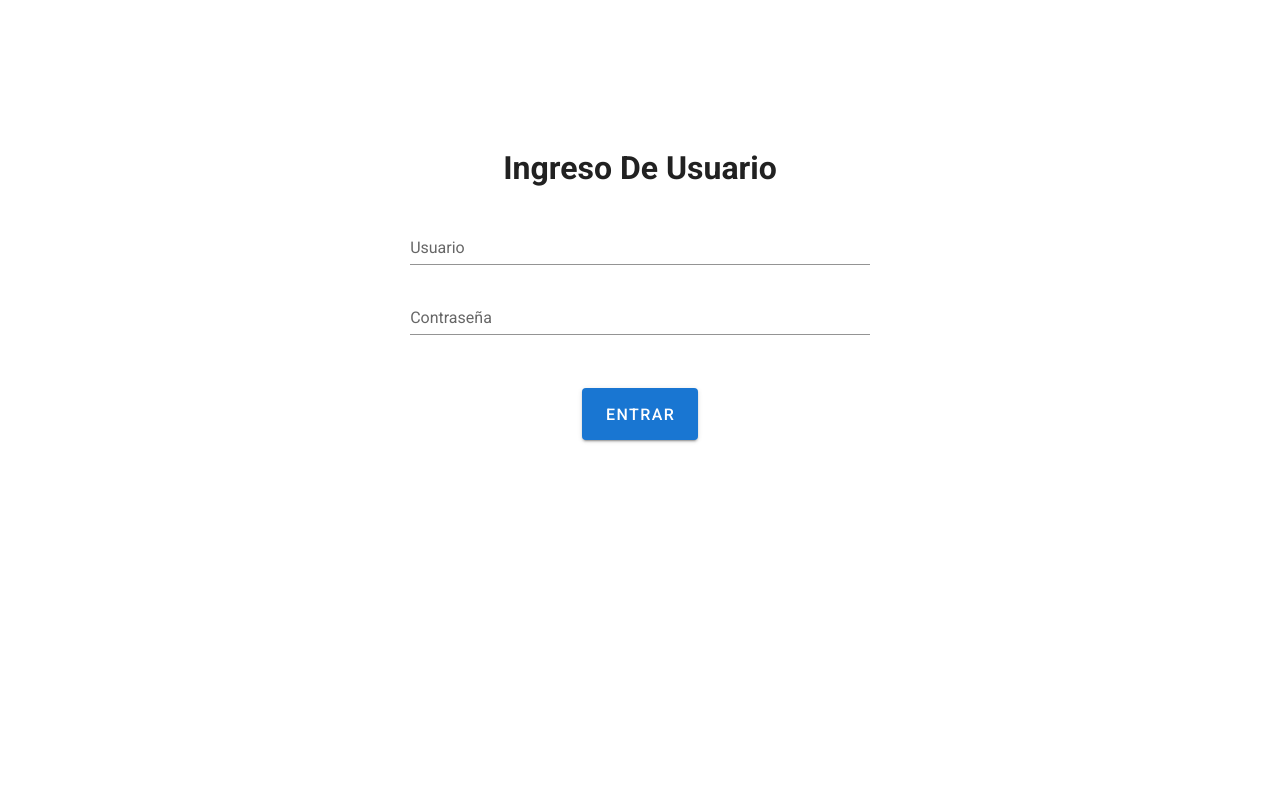
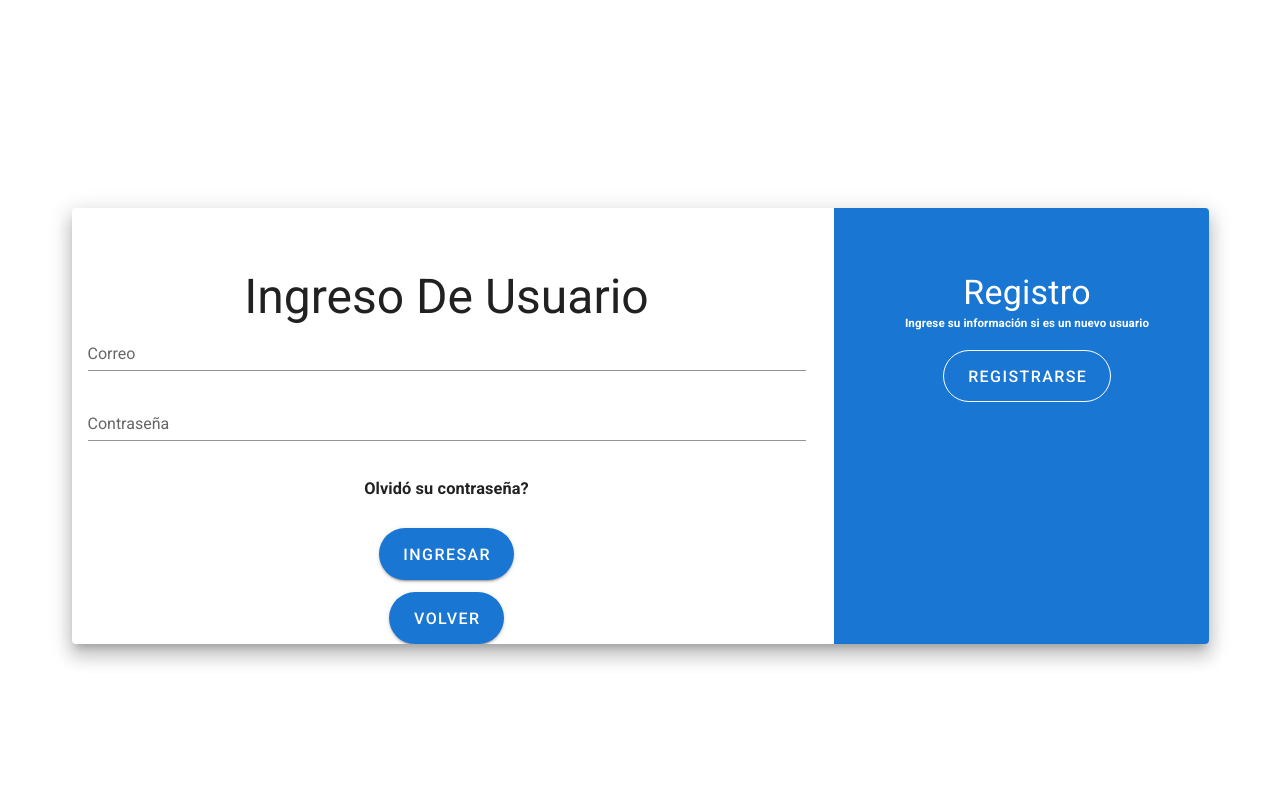
Before and after one commit to alvaroenriquerosero/ColDream, a Vue app: page /login in a window 1280 px wide. Shown: the part 680-1480 px from the top of the page. Built offline with nearby package versions, Linux system fonts and the light colour scheme.

Commit message:
Mejora de Login y Registro de Usuario

```diff
--- a/src/views/Areas.vue
+++ b/src/views/Areas.vue
@@ -6,23 +6,17 @@
     class="elevation-1"
   >
     <template v-slot:top>
-      <v-toolbar
-        flat
+      <v-toolbar flat>
+        <v-toolbar-title class="text-center display-1"
+          >Registro de Áreas Académicas y Docentes</v-toolbar-title
         >
-        <v-toolbar-title>Registro de Áreas Académicas y Docentes</v-toolbar-title>
-        <v-divider
-          class="mx-4"
-          inset
-          vertical
-        ></v-divider>
+        <v-divider class="mx-4" inset vertical></v-divider>
         <v-spacer></v-spacer>
-        <v-dialog
-          v-model="dialog"
-          max-width="500px"
-        >
+        <v-dialog v-model="dialog" max-width="500px">
           <template v-slot:activator="{ on, attrs }">
             <v-btn
-                large
+              rounded
+              x-large
               depressed
               color="primary"
               @click="$router.push('/menu')"
@@ -31,6 +25,8 @@
             </v-btn>
             <v-spacer></v-spacer>
             <v-btn
+              rounded
+              x-large
               color="primary"
               dark
               class="mb-2"
@@ -48,21 +44,13 @@
             <v-card-text>
               <v-container>
                 <v-row>
-                  <v-col
-                    cols="12"
-                    sm="6"
-                    md="4"
-                  >
+                  <v-col cols="12" sm="6" md="4">
                     <v-text-field
                       v-model="editedItem.area"
                       label="Área Académica"
                     ></v-text-field>
                   </v-col>
-                  <v-col
-                    cols="12"
-                    sm="6"
-                    md="4"
-                  >
+                  <v-col cols="12" sm="6" md="4">
                     <v-text-field
                       v-model="editedItem.docente"
                       label="Docente"
@@ -74,18 +62,10 @@
 
             <v-card-actions>
               <v-spacer></v-spacer>
-              <v-btn
-                color="blue darken-1"
-                text
-                @click="close"
-              >
+              <v-btn color="blue darken-1" text @click="close">
                 Cancelar
               </v-btn>
-              <v-btn
-                color="blue darken-1"
-                text
-                @click="save"
-              >
+              <v-btn color="blue darken-1" text @click="save">
                 Guardar
               </v-btn>
             </v-card-actions>
@@ -93,11 +73,17 @@
         </v-dialog>
         <v-dialog v-model="dialogDelete" max-width="500px">
           <v-card>
-            <v-card-title class="text-h5">Está seguro de eliminar este registro?</v-card-title>
+            <v-card-title class="text-h5"
+              >Está seguro de eliminar este registro?</v-card-title
+            >
             <v-card-actions>
               <v-spacer></v-spacer>
-              <v-btn color="blue darken-1" text @click="closeDelete">Cancelar</v-btn>
-              <v-btn color="blue darken-1" text @click="deleteItemConfirm">Aceptar</v-btn>
+              <v-btn color="blue darken-1" text @click="closeDelete"
+                >Cancelar</v-btn
+              >
+              <v-btn color="blue darken-1" text @click="deleteItemConfirm"
+                >Aceptar</v-btn
+              >
               <v-spacer></v-spacer>
             </v-card-actions>
           </v-card>
@@ -105,33 +91,19 @@
       </v-toolbar>
     </template>
     <template v-slot:item.actions="{ item }">
-      <v-icon
-        small
-        class="mr-2"
-        @click="editItem(item)"
-      >
+      <v-icon small class="mr-2" @click="editItem(item)">
         mdi-pencil
       </v-icon>
-      <v-icon
-        small
-        @click="deleteItem(item)"
-      >
+      <v-icon small @click="deleteItem(item)">
         mdi-delete
       </v-icon>
-
     </template>
     <template v-slot:no-data>
-      <v-btn
-        color="primary"
-        @click="initialize"
-      >
+      <v-btn color="primary" @click="initialize">
         Reset
       </v-btn>
-
     </template>
-
   </v-data-table>
-
 </template>
 
 <script>
@@ -141,100 +113,101 @@
     dialogDelete: false,
     headers: [
       {
-          text: 'Áreas académicas',
-          align: 'start',
+        text: "Áreas académicas",
+        align: "start",
         sortable: true,
-          value: 'area',
+        value: "area",
       },
-        { text: 'Docente', value: 'docente' },
-        { text: 'Actions', value: 'actions', sortable: true },
+      { text: "Docente", value: "docente" },
+      { text: "Actions", value: "actions", sortable: true },
     ],
     dlist: [],
     editedIndex: -1,
     editedItem: {
-        area: '',
-        docente: '',
+      area: "",
+      docente: "",
     },
     defaultItem: {
-        area: '',
-        docente: '',
+      area: "",
+      docente: "",
     },
   }),
 
   computed: {
-      formTitle () {
-        return this.editedIndex === -1 ? 'Nuevo Registro' : 'Editar Registro'
+    formTitle() {
+      return this.editedIndex === -1 ? "Nuevo Registro" : "Editar Registro";
     },
   },
 
   watch: {
-      dialog (val) {
-        val || this.close()
+    dialog(val) {
+      val || this.close();
     },
-      dialogDelete (val) {
-        val || this.closeDelete()
+    dialogDelete(val) {
+      val || this.closeDelete();
     },
   },
 
-    created () {
-      this.initialize()
+  created() {
+    this.initialize();
   },
 
   methods: {
-      initialize () {
+    initialize() {
       this.dlist = [
         {
-            area: 'Ciencias naturales y educación ambiental',
-            docente: 'Ximena',
+          area: "Ciencias naturales y educación ambiental",
+          docente: "Ximena",
         },
         {
-            area: 'Ciencias sociales, historia, geografía, constitución política y democracia',
-            docente: 'Ximena',
+          area:
+            "Ciencias sociales, historia, geografía, constitución política y democracia",
+          docente: "Ximena",
         },
-        ]
+      ];
     },
 
-      editItem (item) {
-        this.editedIndex = this.dlist.indexOf(item)
-        this.editedItem = Object.assign({}, item)
-        this.dialog = true
+    editItem(item) {
+      this.editedIndex = this.dlist.indexOf(item);
+      this.editedItem = Object.assign({}, item);
+      this.dialog = true;
     },
 
-      deleteItem (item) {
-        this.editedIndex = this.dlist.indexOf(item)
-        this.editedItem = Object.assign({}, item)
-        this.dialogDelete = true
+    deleteItem(item) {
+      this.editedIndex = this.dlist.indexOf(item);
+      this.editedItem = Object.assign({}, item);
+      this.dialogDelete = true;
     },
 
-      deleteItemConfirm () {
-        this.dlist.splice(this.editedIndex, 1)
-        this.closeDelete()
+    deleteItemConfirm() {
+      this.dlist.splice(this.editedIndex, 1);
+      this.closeDelete();
     },
 
-      close () {
-        this.dialog = false
+    close() {
+      this.dialog = false;
       this.$nextTick(() => {
-          this.editedItem = Object.assign({}, this.defaultItem)
-          this.editedIndex = -1
-        })
+        this.editedItem = Object.assign({}, this.defaultItem);
+        this.editedIndex = -1;
+      });
     },
 
-      closeDelete () {
-        this.dialogDelete = false
+    closeDelete() {
+      this.dialogDelete = false;
       this.$nextTick(() => {
-          this.editedItem = Object.assign({}, this.defaultItem)
-          this.editedIndex = -1
-        })
+        this.editedItem = Object.assign({}, this.defaultItem);
+        this.editedIndex = -1;
+      });
     },
 
-      save () {
+    save() {
       if (this.editedIndex > -1) {
-          Object.assign(this.dlist[this.editedIndex], this.editedItem)
+        Object.assign(this.dlist[this.editedIndex], this.editedItem);
       } else {
-          this.dlist.push(this.editedItem)
+        this.dlist.push(this.editedItem);
       }
-        this.close()
+      this.close();
     },
   },
-  }
+};
 </script>
--- a/src/views/Home.vue
+++ b/src/views/Home.vue
@@ -3,18 +3,22 @@
     <v-app id="inspire">
       <v-container fluid>
         <v-row justify="space-around">
-          <v-col cols="5">
-
-          </v-col>
+          <v-col cols="5"> </v-col>
         </v-row>
         <div class="text-center">
-          <h1>
+          <h1 class="text-center display-2">
             Gestor Administrativo Para Plataformas Web "ColDream"
           </h1>
           <v-divider inset vertical></v-divider>
           <div class="text-center"></div>
           <div class="my-2">
-            <v-btn x-large color="primary" dark @click="$router.push('/login')">
+            <v-btn
+              x-large
+              rounded
+              color="primary"
+              dark
+              @click="$router.push('/login')"
+            >
               Inicio De Sesión
             </v-btn>
           </div>
--- a/src/views/Login.vue
+++ b/src/views/Login.vue
@@ -1,47 +1,126 @@
 <template>
-  <div id="app">
+  <v-app id="inspire">
+    <v-content>
+      <v-container>
+        <v-row align="center" justify="center">
+          <v-col cols="12" sm="12" md="12">
+            <v-card class="elevation-12">
+              <v-window v-model="step">
+                <v-window-item :value="1">
+                  <v-row>
+                    <v-col cols="12" md="8">
+                      <v-card-text class="mt-12">
+                        <h1
+                          class="text-center display-2"
+                        >Ingreso De Usuario</h1>
 
-    <v-app id="inspire">
-      <v-container fluid>
-        <div class="text-center">
-          <h1>
-            Ingreso De Usuario
-          </h1>
-          <v-divider inset vertical></v-divider>
-          <div>
-            <v-row justify="space-around">
-              <v-col cols="5">
                         <v-form>
                           <v-text-field
-                    name="login"
-                    label="Usuario"
+                            label="Correo"
+                            name="Email"
                             type="text"
-                  ></v-text-field>
+                          />
+
                           <v-text-field
                             id="password"
+                            label="Contraseña"
                             name="password"
-                    label="Contraseña"
                             type="password"
-                  ></v-text-field>
+                            />
                         </v-form>
+                        <h3 class="text-center mt-4">Olvidó su contraseña?</h3>
+                      </v-card-text>
+                      <div class="text-center mt-3">
+                        <v-btn x-large rounded color="primary" dark
+                        @click="$router.push('/menu')">Ingresar</v-btn>
+                      </div>
+                      <div class="text-center mt-3">
+                        <v-btn x-large rounded color="primary" dark
+                        @click="$router.push('/')">Volver</v-btn>
+                      </div>
+                    </v-col>
+                    <v-col cols="12" md="4" class="primary">
+                      <v-card-text class="white--text mt-12">
+                        <h1 class="text-center display-1">Registro</h1>
+                        <h5
+                          class="text-center"
+                        >Ingrese su información si es un nuevo usuario</h5>
+                      </v-card-text>
+                      <div class="text-center">
+                        <v-btn x-large rounded outlined dark @click="step++">Registrarse</v-btn>
+                      </div>
                     </v-col>
                   </v-row>
-            <v-divider inset vertical></v-divider>
+                </v-window-item>
+                <v-window-item :value="2">
+                  <v-row class="fill-height">
+                    <v-col cols="12" md="4" class="primary">
+                      <v-card-text class="white--text mt-12">
+                        <h1 class="text-center display-1">Inicio de Sesión</h1>
+                        <h5
+                          class="text-center"
+                        >Ingrese con su usuario y contraseña registrados</h5>
+                      </v-card-text>
+                      <div class="text-center">
+                        <v-btn x-large rounded outlined dark @click="step--">Ingresar</v-btn>
                       </div>
-          <div class="text-center"></div>
-          <div class="my-2">
-            <v-btn x-large color="primary" dark @click="$router.push('/menu')">
-              Entrar
-            </v-btn>
+                    </v-col>
+
+                    <v-col cols="12" md="8">
+                      <v-card-text class="mt-12">
+                        <h1 class="text-center display-2">Registro de Usuario</h1>
+                        <h4 class="text-center mt-4">Ingrese su información si es un nuevo usuario</h4>
+                        <v-form>
+                          <v-text-field
+                            label="Nombres Completos"
+                            name="Name"
+                            type="text"
+                          />
+                          <v-text-field
+                            label="Correo"
+                            name="Email"
+                            type="text"
+                          />
+
+                          <v-text-field
+                            id="password"
+                            label="Contraseña"
+                            name="password"
+                            type="password"
+                          />
+                          <v-text-field
+                            label="Fundación"
+                            name="Fundation"
+                            type="text"
+                          />
+                        </v-form>
+                      </v-card-text>
+                      <div class="text-center mt-n5">
+                        <v-btn x-large rounded color="primary" dark>Registrarse</v-btn>
                       </div>
+                      <div class="text-center mt-3">
+                        <v-btn x-large rounded color="primary" dark
+                        @click="$router.push('/')">Volver</v-btn>
                       </div>
+                    </v-col>
+                  </v-row>
+                </v-window-item>
+              </v-window>
+            </v-card>
+          </v-col>
+        </v-row>
       </v-container>
+    </v-content>
   </v-app>
-  </div>
 </template>
 
 <script>
-export default {};
+export default {
+  data: () => ({
+    step: 1
+  }),
+  props: {
+    source: String
+  }
+};
 </script>
-
-<style></style>
--- a/src/views/Menu.vue
+++ b/src/views/Menu.vue
@@ -2,9 +2,8 @@
   <div id="app">
     <v-app id="inspire">
       <v-container fluid>
-
         <div class="text-center">
-          <h1>
+          <h1 class="text-center display-2">
             Menú Principal
           </h1>
           <v-divider inset vertical></v-divider>
@@ -15,32 +14,39 @@
                   <v-divider inset vertical></v-divider>
                   <v-btn
                     block
-                        x-large color="primary"
+                    rounded
+                    x-large
+                    color="primary"
                     @click="$router.push('/register')"
                     >Registro de Docentes</v-btn
                   >
                   <v-divider inset vertical></v-divider>
                   <v-btn
                     block
-                        x-large color="primary"
+                    rounded
+                    x-large
+                    color="primary"
                     @click="$router.push('/areas')"
                     >Asignación de áreas académicas</v-btn
                   >
                   <v-divider inset vertical></v-divider>
                   <v-btn
                     block
-                        x-large color="primary"
+                    rounded
+                    x-large
+                    color="primary"
                     @click="$router.push('/requests')"
                     >Solicitud de Hora Cátedra</v-btn
                   >
                   <v-divider inset vertical></v-divider>
                   <v-btn
                     block
-                        x-large color="secondary"
+                    rounded
+                    x-large
+                    color="secondary"
                     @click="$router.push('/')"
                     >Finalizar sesión</v-btn
                   >
-
                 </v-form>
               </v-col>
             </v-row>
--- a/src/views/Register.vue
+++ b/src/views/Register.vue
@@ -1,6 +1,7 @@
 <template>
   <div id="app">
     <v-app id="inspire">
+      <h1 class="text-center display-2">Registro De Docentes</h1>
       <v-data-table
         :headers="headers"
         :items="docentes"
@@ -9,12 +10,14 @@
       >
         <template v-slot:top>
           <v-toolbar flat>
-            <v-toolbar-title>Registro De Docentes</v-toolbar-title>
+            <v-toolbar-title>Información De Docentes</v-toolbar-title>
             <v-divider class="mx-4" inset vertical></v-divider>
             <v-spacer></v-spacer>
             <v-dialog v-model="dialog" max-width="500px">
               <template v-slot:activator="{ on, attrs }">
                 <v-btn
+                  rounded
+                  x-large
                   color="primary"
                   dark
                   class="mb-2"
@@ -116,7 +119,7 @@
           </v-btn>
         </template>
       </v-data-table>
-      <v-btn x-large color="primary" @click="$router.push('/menu')"
+      <v-btn rounded x-large color="primary" @click="$router.push('/menu')"
         >Volver</v-btn
       >
     </v-app>
--- a/src/views/Requests.vue
+++ b/src/views/Requests.vue
@@ -1,13 +1,12 @@
 <template>
   <div id="app">
     <v-app id="inspire">
+      <h2 class="text-center display-2">
+        Solicitud De Hora Cátedra
+      </h2>
       <v-container fluid>
         <v-row align="center" justify="space-around">
           <v-col cols="6">
-            <h2 class="text-center">
-              Solicitud de Hora Cátedra
-
-            </h2>
             <v-select :items="areas" label="Áreas académicas"></v-select>
           </v-col>
         </v-row>
@@ -17,11 +16,18 @@
             <v-divider inset vertical></v-divider>
 
             <v-row align="center" justify="space-around">
-              <v-btn x-large depressed color="green lighten-4" @click="$router.push('/schedule')">
+              <v-btn
+                rounded
+                x-large
+                depressed
+                color="green lighten-4"
+                @click="$router.push('/schedule')"
+              >
                 Consultar
               </v-btn>
 
               <v-btn
+                rounded
                 x-large
                 depressed
                 color="primary"
@@ -40,8 +46,7 @@
 </template>
 
 <script>
-
-import DateField from '../components/inputs/DateField.vue'
+import DateField from "../components/inputs/DateField.vue";
 
 export default {
   name: "App",
--- a/src/views/Schedule.vue
+++ b/src/views/Schedule.vue
@@ -1,5 +1,7 @@
 <template>
   <div id="app">
+    <h1 class="text-center display-2">Disponibilidad de Agenda Docente</h1>
+    <v-divider inset vertical></v-divider>
     <v-app id="inspire">
       <v-row>
         <v-row>
@@ -24,7 +26,12 @@
                     v-on="on"
                   ></v-text-field>
                 </template>
-            <v-date-picker align="center" v-model="date" no-title scrollable>
+                <v-date-picker
+                  align="center"
+                  v-model="date"
+                  no-title
+                  scrollable
+                >
                   <v-spacer></v-spacer>
                   <v-btn text color="primary" @click="menu = false">
                     Cancel
@@ -74,8 +81,6 @@
                 </v-row>
               </v-container>
             </v-form>
-
-
           </div>
         </v-row>
       </v-row>
@@ -101,10 +106,7 @@
             </tr>
           </thead>
           <tbody>
-          <tr
-            v-for="item in solicitudes"
-            :key="item.docente"
-          >
+            <tr v-for="item in solicitudes" :key="item.docente">
               <td>{{ item.docente }}</td>
               <td>{{ item.fecha }}</td>
               <td>{{ item.hora }}</td>
@@ -115,11 +117,17 @@
         </template>
       </v-simple-table>
       <v-spacer></v-spacer>
-      <v-btn x-large depressed color="green lighten-4">
+      <v-btn rounded x-large depressed color="green lighten-4">
         Asignar
       </v-btn>
       <v-spacer></v-spacer>
-      <v-btn x-large depressed color="primary" @click="$router.push('/menu')">
+      <v-btn
+        rounded
+        x-large
+        depressed
+        color="primary"
+        @click="$router.push('/requests')"
+      >
         Volver
       </v-btn>
       <v-spacer></v-spacer>
@@ -129,41 +137,41 @@
 
 <script>
 export default {
-  data () {
+  data() {
     return {
       solicitudes: [
         {
-          docente: 'Ximena',
-          fecha: '01-01-2022',
-          hora: '02:00 pm - 04:00 pm',
-          fundacion: 'example',
-          direccion: 'example',
+          docente: "Ximena",
+          fecha: "01-01-2022",
+          hora: "02:00 pm - 04:00 pm",
+          fundacion: "example",
+          direccion: "example",
         },
         {
-          docente: 'Ximena',
-          fecha: '01-01-2022',
-          hora: '12:00 pm - 02:00 pm',
-          fundacion: 'example',
-          direccion: 'example',
+          docente: "Ximena",
+          fecha: "01-01-2022",
+          hora: "12:00 pm - 02:00 pm",
+          fundacion: "example",
+          direccion: "example",
         },
         {
-          docente: 'Ximena',
-          fecha: '01-01-2022',
-          hora: '02:00 pm - 04:00 pm',
-          fundacion: 'example',
-          direccion: 'example',
+          docente: "Ximena",
+          fecha: "01-01-2022",
+          hora: "02:00 pm - 04:00 pm",
+          fundacion: "example",
+          direccion: "example",
         },
         {
-          docente: 'Ximena',
-          fecha: '01-01-2022',
-          hora: '04:00 pm - 06:00 pm',
-          fundacion: 'example',
-          direccion: 'example',
+          docente: "Ximena",
+          fecha: "01-01-2022",
+          hora: "04:00 pm - 06:00 pm",
+          fundacion: "example",
+          direccion: "example",
         },
       ],
-    }
+    };
   },
-}
+};
 </script>
 
 <style></style>
```
Lines whose indentation alone changed are shown as unchanged.
